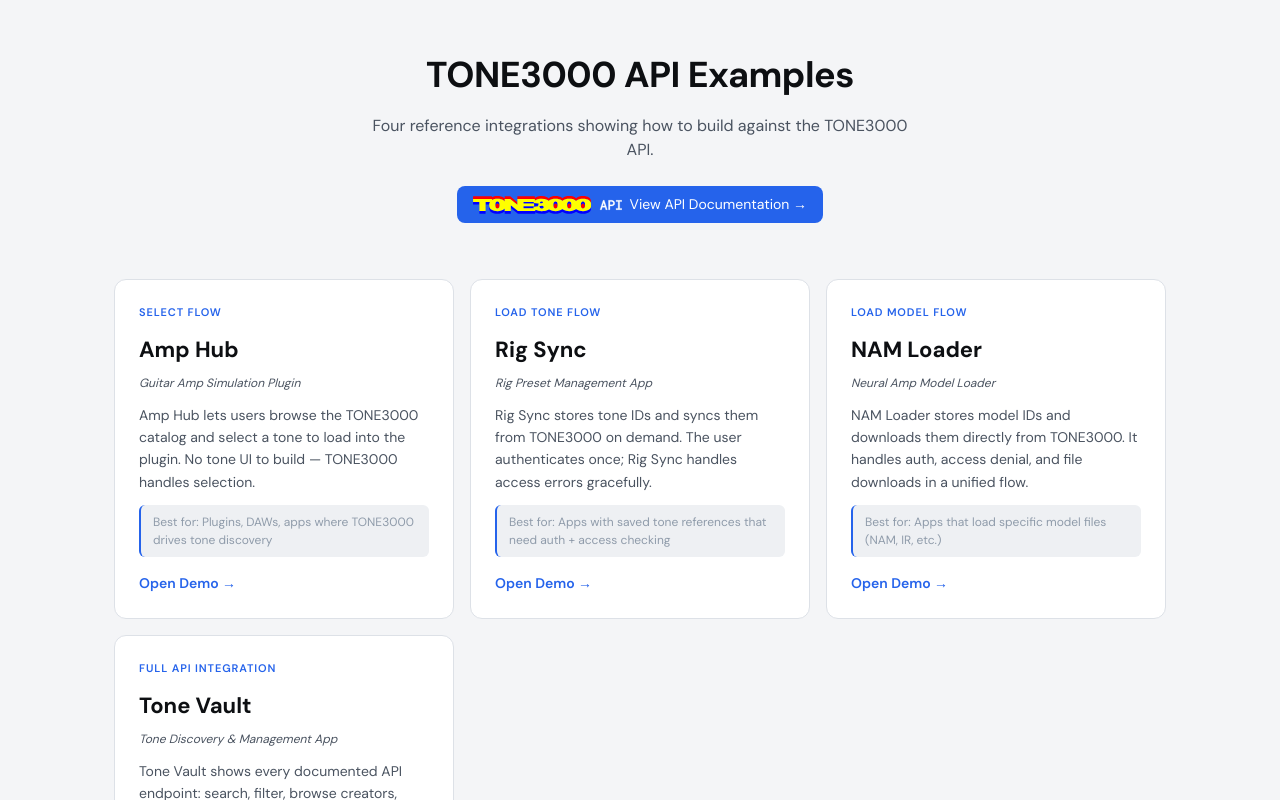
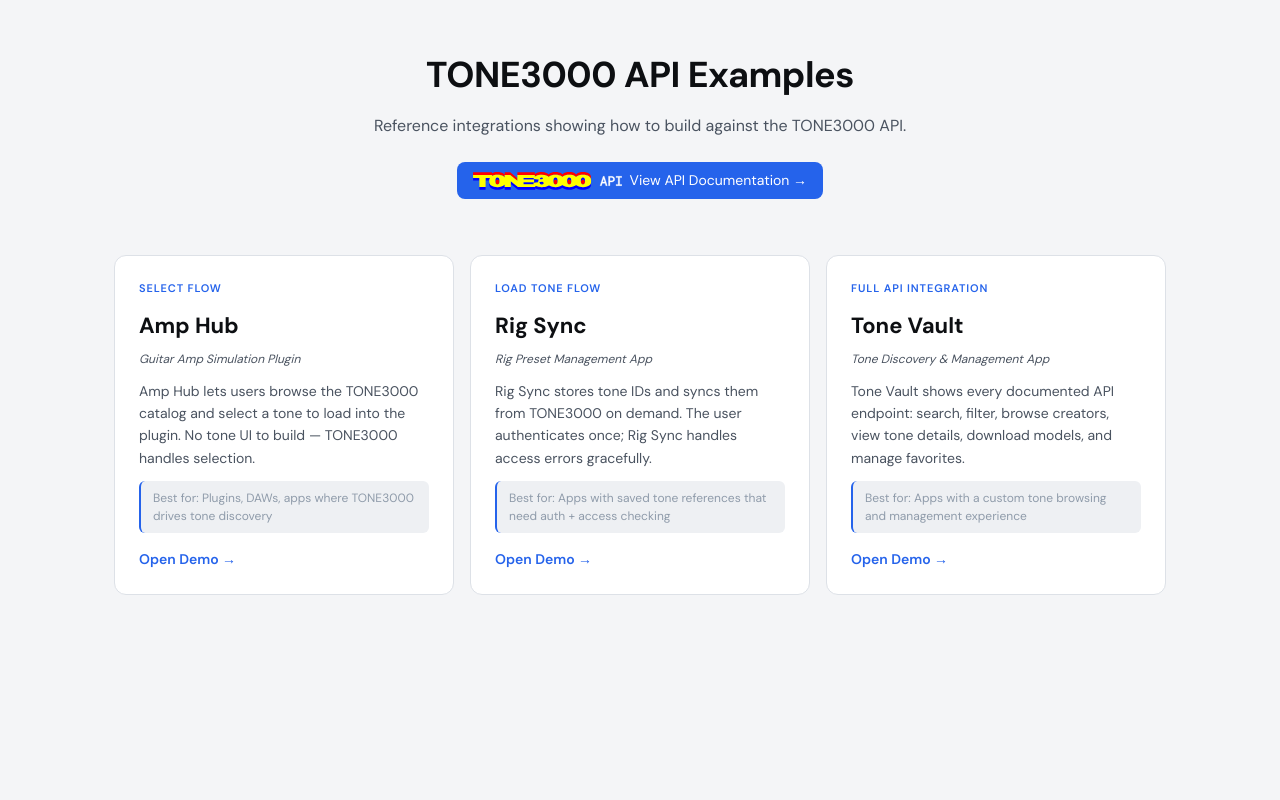
Before and after one commit to tone-3000/api, a React (Vite) app: page / in a window 1280 px wide. Shown: the top 800 px of the page. Built offline with nearby package versions, Linux system fonts and the light colour scheme; no server answers.

Commit message:
remove load model

```diff
--- a/src/App.tsx
+++ b/src/App.tsx
@@ -4,7 +4,8 @@
 import { handleOAuthCallback, T3KClient, startStandardFlow } from './tone3000-client';
 import { SelectApp } from './apps/SelectApp';
 import { LoadToneApp } from './apps/LoadToneApp';
-import { LoadModelApp } from './apps/LoadModelApp';
+// LoadModelApp intentionally not rendered — kept for reference
+// import { LoadModelApp } from './apps/LoadModelApp';
 import { FullApiApp } from './apps/FullApiApp';
 import type { Demo } from './types';
 import t3kLogo from './assets/t3k.svg';
@@ -38,9 +39,9 @@
 // One shared client — sessionStorage tokens survive page refreshes
 export const t3kClient = new T3KClient(PUBLISHABLE_KEY, () => {
   const demo = getActiveDemo();
-  // Popup-based demos (load-tone, load-model) handle re-auth via popup —
+  // Popup-based demos handle re-auth via popup —
   // don't do a full-page redirect that would break the popup UX.
-  if (demo === 'load-tone' || demo === 'load-model') return;
+  if (demo === 'load-tone') return;
   // Re-authenticate silently; user won't see login if still signed into TONE3000
   sessionStorage.setItem('t3k_pending_demo', demo ?? 'full-api');
   startStandardFlow(PUBLISHABLE_KEY, REDIRECT_URI);
@@ -105,7 +106,6 @@
 
   if (activeDemo === 'select') return <SelectApp />;
   if (activeDemo === 'load-tone') return <LoadToneApp />;
-  if (activeDemo === 'load-model') return <LoadModelApp />;
   if (activeDemo === 'full-api') return <FullApiApp />;
 
   // Landing page
@@ -114,7 +114,7 @@
       <header className="landing-header">
         <h1 className="landing-title">TONE3000 API Examples</h1>
         <p className="landing-subtitle">
-          Four reference integrations showing how to build against the TONE3000 API.
+          Reference integrations showing how to build against the TONE3000 API.
         </p>
         <a className="landing-api-link" href="https://www.tone3000.com/api" target="_blank" rel="noopener noreferrer">
           <img src={t3kLogo} alt="TONE3000 API" className="landing-t3k-logo" />
@@ -152,20 +152,6 @@
           <span className="demo-card-cta">Open Demo →</span>
         </button>
 
-        <button className="demo-card" onClick={() => navigateTo('load-model')}>
-          <div className="demo-card-tag">Load Model Flow</div>
-          <h2 className="demo-card-title">NAM Loader</h2>
-          <p className="demo-card-product">Neural Amp Model Loader</p>
-          <p className="demo-card-desc">
-            NAM Loader stores model IDs and downloads them directly from TONE3000.
-            It handles auth, access denial, and file downloads in a unified flow.
-          </p>
-          <div className="demo-card-use-case">
-            Best for: Apps that load specific model files (NAM, IR, etc.)
-          </div>
-          <span className="demo-card-cta">Open Demo →</span>
-        </button>
-
         <button className="demo-card" onClick={() => navigateTo('full-api')}>
           <div className="demo-card-tag">Full API Integration</div>
           <h2 className="demo-card-title">Tone Vault</h2>
--- a/src/apps/LoadToneApp.tsx
+++ b/src/apps/LoadToneApp.tsx
@@ -79,7 +79,10 @@
           t3kClient.getTone(result.toneId),
           t3kClient.listModels(result.toneId),
         ])
-          .then(([tone, modelsRes]) => setLoadedTone({ ...tone, models: modelsRes.data }))
+          .then(([tone, modelsRes]) => {
+            sessionStorage.setItem('t3k_resolved_tone_id', String(tone.id));
+            setLoadedTone({ ...tone, models: modelsRes.data });
+          })
           .catch(() => setError('Failed to load tone. Please try again.'))
           .finally(() => setLoading(false));
       }
@@ -114,7 +117,10 @@
         t3kClient.getTone(preset.toneId),
         t3kClient.listModels(preset.toneId),
       ])
-        .then(([tone, modelsRes]) => setLoadedTone({ ...tone, models: modelsRes.data }))
+        .then(([tone, modelsRes]) => {
+          sessionStorage.setItem('t3k_resolved_tone_id', String(tone.id));
+          setLoadedTone({ ...tone, models: modelsRes.data });
+        })
         .catch((err: unknown) => {
           if (err instanceof Error && err.message.includes(': 404')) {
             // Tone is inaccessible — open the popup so TONE3000 can offer a replacement
```
Also changed, not shown: 1 other file (tests, documents, lock files or other folders).
